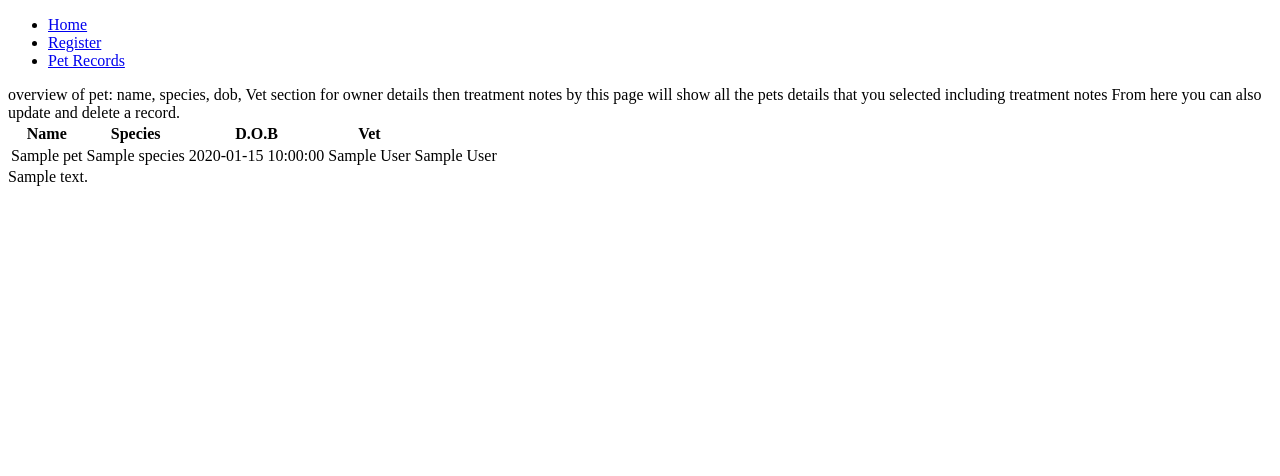
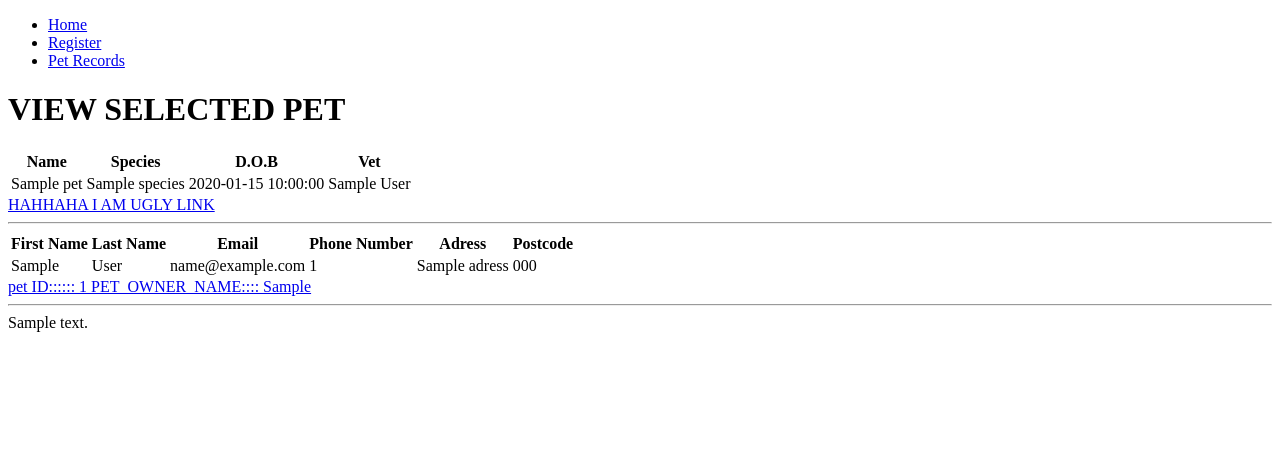
Before and after one commit to ElinVS/vet_management_project, a Flask app: template templates/pets/view_selected.html in a window 1280 px wide. Shown: the top 476 px of the page. Run offline with Flask 2, Linux system fonts and the light colour scheme; the template is opened without the code that fills it: most values are stand-ins (such as "Sample title", 1, 10 or a date in 2020).

```diff
--- a/controllers/pets_controller.py
+++ b/controllers/pets_controller.py
@@ -37,7 +37,7 @@ def view_all_pets():
     owners = owner_repository.select_all()
     return render_template('/pets/view_all.html', all_pets=pets, owners=owners)
 
-@pets_blueprint.route('/pets/<id>', methods=['POST'])
+@pets_blueprint.route('/pets/<id>', methods=['GET'])
 def view_selected_pet(id):
     pet = pet_repository.select(id)
     return render_template('/pets/view_selected.html', pet=pet)
--- a/templates/pets/view_all.html
+++ b/templates/pets/view_all.html
@@ -25,8 +25,8 @@
       <td>
           {{pet.vet.first_name}} {{pet.vet.last_name}}
       </td>
-      <td>   <form action="/pets/{{ pet.id }}" method="post">
-        <input type="submit" value="Select"></form>
+      <td>
+        <a href="/pets/{{ pet.id }}">HELLO I AM THE PET  </a>
     </td>
     </tr>
 
--- a/templates/pets/view_selected.html
+++ b/templates/pets/view_selected.html
@@ -1,19 +1,7 @@
 {% extends "base.html" %}
 {% block content %}
 
-overview of pet:
-
-name, species, dob, Vet
-
-section for owner details
-
-
-then treatment notes by
-
-
-this page will show all the pets details that you selected including treatment notes
-
-From here you can also update and delete a record.
+<h1>VIEW SELECTED PET</h1>
 
 <table>
     <tr>
@@ -23,23 +11,45 @@ From here you can also update and delete a record.
         <th>Vet</th>
     </tr>
 
+    <tr>
+        <td>{{pet.name}}</td>
+        <td>{{pet.species}}</td>
+        <td>{{pet.dob}}</td>
+        <td>
+        {{pet.vet.first_name}} {{pet.vet.last_name}}</td>
+    </tr>
+</table>
 
 
-<tr>
-    <td>{{pet.name}}</td>
-    <td>{{pet.species}}</td>
-    <td>{{pet.dob}}</td>
-    <td> {{pet.owner.first_name}} {{pet.owner.last_name}}</td>
-    <td>
-        {{pet.vet.first_name}} {{pet.vet.last_name}}
-    </td>
-</tr>
+<a href="/pets/{{ pet.id }}/edit">HAHHAHA I AM UGLY LINK </a>
+<hr>
 
+<table>
+    <tr>
+        <th>First Name</th>
+        <th>Last Name</th>
+        <th>Email</th>
+        <th>Phone Number</th>
+        <th>Adress</th>
+        <th>Postcode</th>
+    </tr>
+
+    <tr>
+        <td>{{pet.owner.first_name}}</td>
+        <td>{{pet.owner.last_name}}</td>
+        <td>{{pet.owner.email}}</td>
+        <td>{{pet.owner.phone_number}}</td>
+        <td>{{pet.owner.adress}}</td>
+        <td>{{pet.owner.postcode}}</td>
+    </tr>
 
 
 
 </table>
 
+
+<a href="/owners/{{ pet.owner.id }}/edit/pet/{{pet.id}}"> pet ID:::::: {{pet.owner.id}}  PET_OWNER_NAME:::: {{pet.owner.first_name}}</a>
+<hr>
 
 {{pet.treatment_notes}}
 
```
Also changed, not shown: controllers/owners_controller.py (+20 -4 lines), templates/login.html (+10 -4 lines), templates/owners/edit_owner.html (added, +43 -0 lines), templates/pets/edit_pet.html (added, +39 -0 lines).
